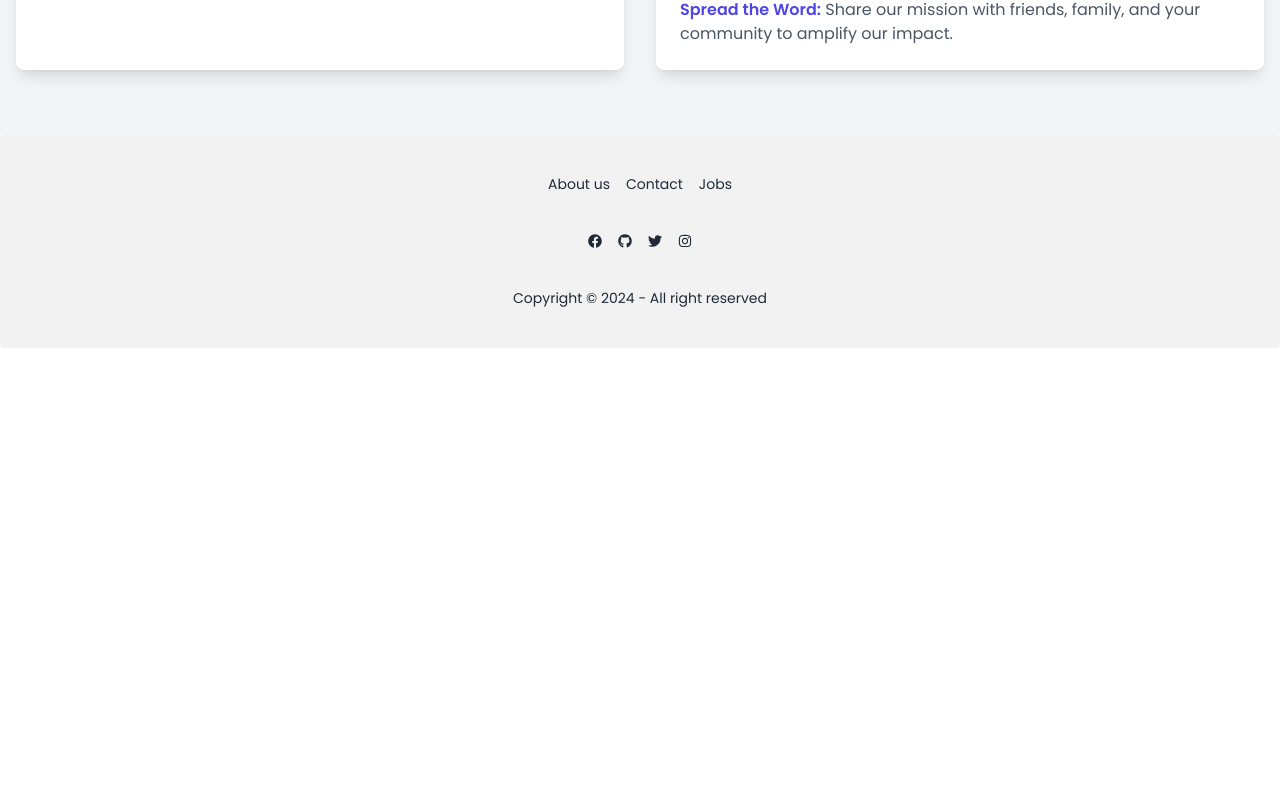
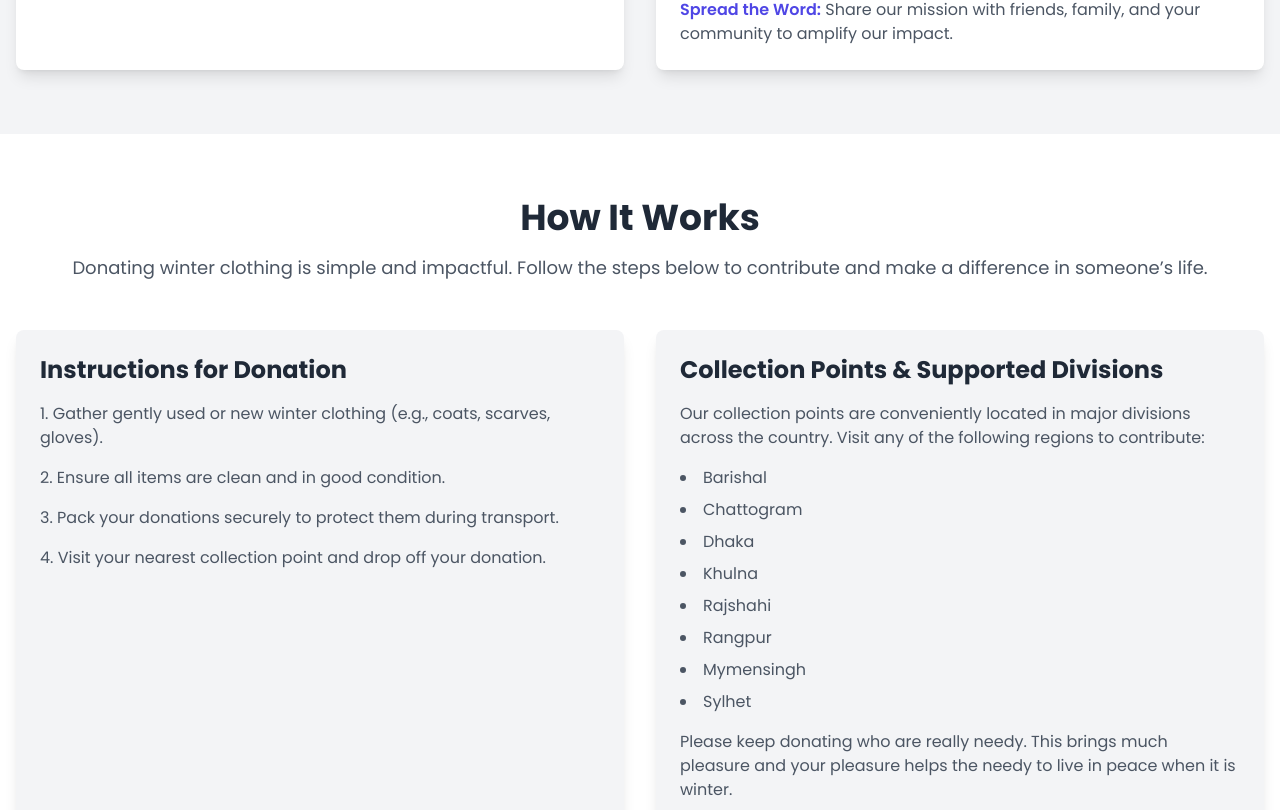
Before and after one commit to sakib-333/ph-b10-a9, a React (Vite) app: page / in a window 1280 px wide. Shown: the part 1090-1900 px from the top of the page. Before the commit the page ends 1438 px from the top, so only its background shows below. Built offline with nearby package versions, Linux system fonts and the light colour scheme; no server answers.

Commit message:
Add how it works section.

```diff
--- /dev/null
+++ b/src/components/HowItWorks.jsx
@@ -0,0 +1,70 @@
+import React from "react";
+
+const HowItWorks = () => {
+  return (
+    <section className="bg-white py-16">
+      <div className="container mx-auto px-4">
+        <div className="text-center mb-12">
+          <h2 className="text-4xl font-bold text-gray-800 mb-4">
+            How It Works
+          </h2>
+          <p className="text-lg text-gray-600">
+            Donating winter clothing is simple and impactful. Follow the steps
+            below to contribute and make a difference in someone’s life.
+          </p>
+        </div>
+
+        <div className="grid grid-cols-1 md:grid-cols-2 gap-8">
+          {/* Instructions for Donation */}
+          <div className="bg-gray-100 shadow-lg rounded-lg p-6">
+            <h3 className="text-2xl font-bold text-gray-800 mb-4">
+              Instructions for Donation
+            </h3>
+            <ol className="list-decimal list-inside text-gray-600 space-y-4">
+              <li>
+                Gather gently used or new winter clothing (e.g., coats, scarves,
+                gloves).
+              </li>
+              <li>Ensure all items are clean and in good condition.</li>
+              <li>
+                Pack your donations securely to protect them during transport.
+              </li>
+              <li>
+                Visit your nearest collection point and drop off your donation.
+              </li>
+            </ol>
+          </div>
+
+          {/* Collection Points and Supported Divisions */}
+          <div className="bg-gray-100 shadow-lg rounded-lg p-6">
+            <h3 className="text-2xl font-bold text-gray-800 mb-4">
+              Collection Points & Supported Divisions
+            </h3>
+            <p className="text-gray-600 mb-4">
+              Our collection points are conveniently located in major divisions
+              across the country. Visit any of the following regions to
+              contribute:
+            </p>
+            <ul className="list-disc list-inside text-gray-600 space-y-2">
+              <li>Barishal</li>
+              <li>Chattogram</li>
+              <li>Dhaka</li>
+              <li>Khulna</li>
+              <li>Rajshahi</li>
+              <li>Rangpur</li>
+              <li>Mymensingh</li>
+              <li>Sylhet</li>
+            </ul>
+            <p className="text-gray-600 mt-4">
+              Please keep donating who are really needy. This brings much
+              pleasure and your pleasure helps the needy to live in peace when
+              it is winter.
+            </p>
+          </div>
+        </div>
+      </div>
+    </section>
+  );
+};
+
+export default HowItWorks;
--- a/src/pages/Home.jsx
+++ b/src/pages/Home.jsx
@@ -1,12 +1,14 @@
 import React from "react";
 import Slider from "../components/Slider";
 import About from "../components/About";
+import HowItWorks from "../components/HowItWorks";
 
 const Home = () => {
   return (
     <div>
       <Slider />
       <About />
+      <HowItWorks />
     </div>
   );
 };
```
